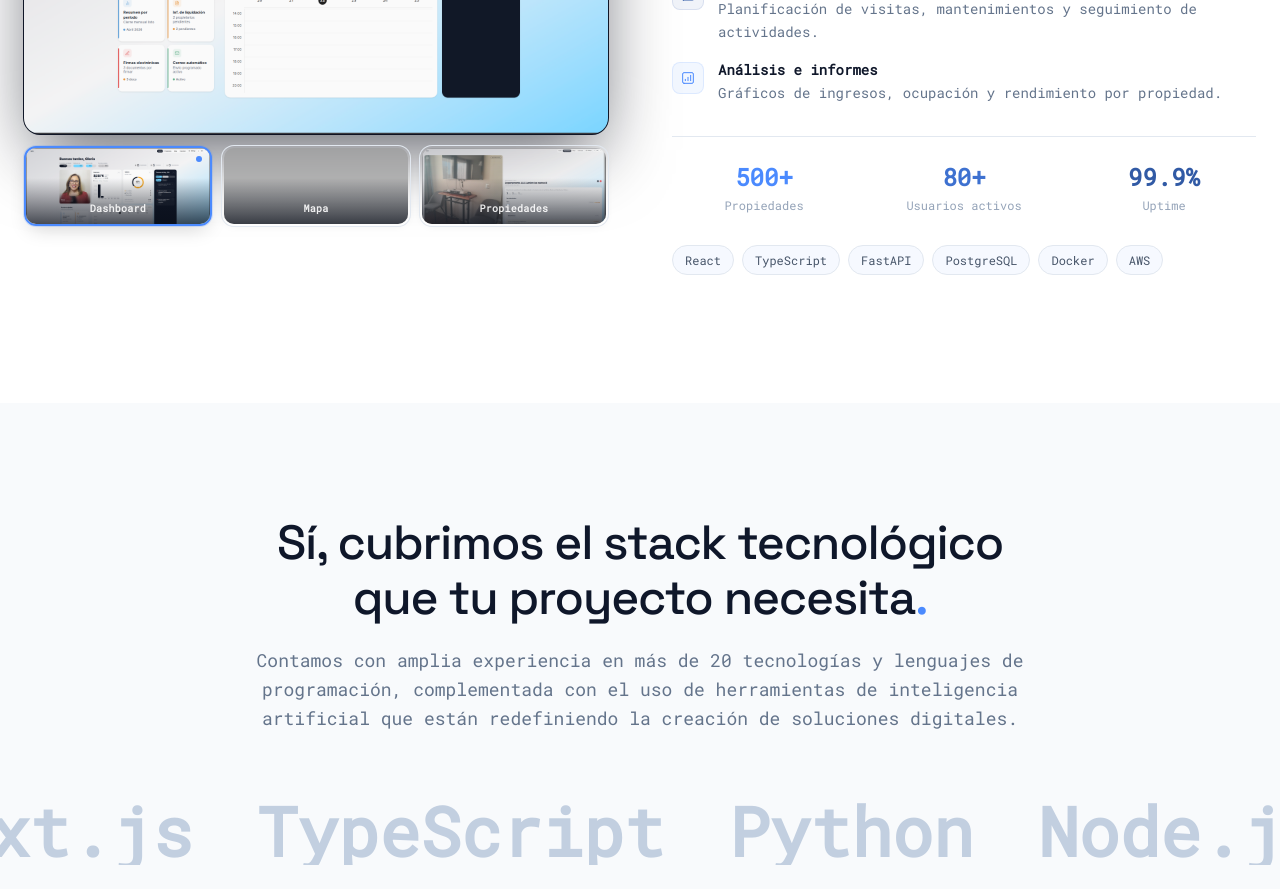
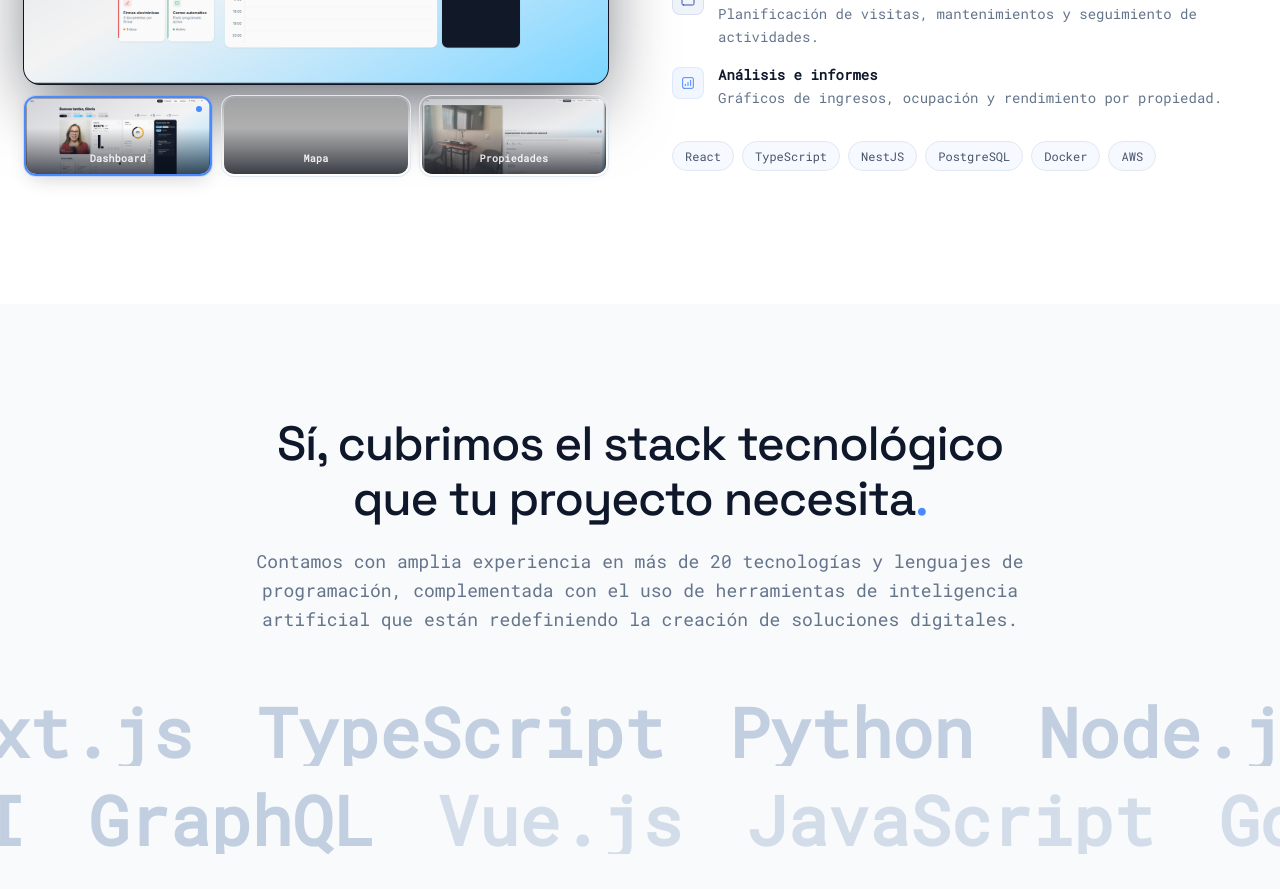
Before and after one commit to Matias-V823/explobyte-website-v2, a Next.js app: page / in a window 1280 px wide. Shown: the part 2660-3549 px from the top of the page. Built offline with nearby package versions, Linux system fonts and the light colour scheme; grey boxes are pictures that could not be loaded.

Commit message:
refactor: Modified text in ShowcaseSection

```diff
--- a/sections/ShowcaseSection.tsx
+++ b/sections/ShowcaseSection.tsx
@@ -117,23 +117,9 @@
               ))}
             </div>
 
-            {/* Stats */}
-            <div className="grid grid-cols-3 gap-4 pt-6 border-t border-border">
-              {[
-                { label: "Propiedades", val: "500+", color: "#4b8afe" },
-                { label: "Usuarios activos", val: "80+",  color: "#3e71d0" },
-                { label: "Uptime",          val: "99.9%", color: "#315aa5" },
-              ].map((s) => (
-                <div key={s.label} className="text-center">
-                  <div className="text-2xl font-bold" style={{ color: s.color }}>{s.val}</div>
-                  <div className="text-xs text-ink-4 mt-1">{s.label}</div>
-                </div>
-              ))}
-            </div>
-
             {/* Tech stack */}
             <div className="flex flex-wrap gap-2">
-              {["React","TypeScript","FastAPI","PostgreSQL","Docker","AWS"].map((t) => (
+              {["React","TypeScript","NestJS","PostgreSQL","Docker","AWS"].map((t) => (
                 <span key={t} className="text-xs px-3 py-1.5 rounded-full bg-[#f6f9ff] text-ink-3 border border-border font-medium">
                   {t}
                 </span>
```
